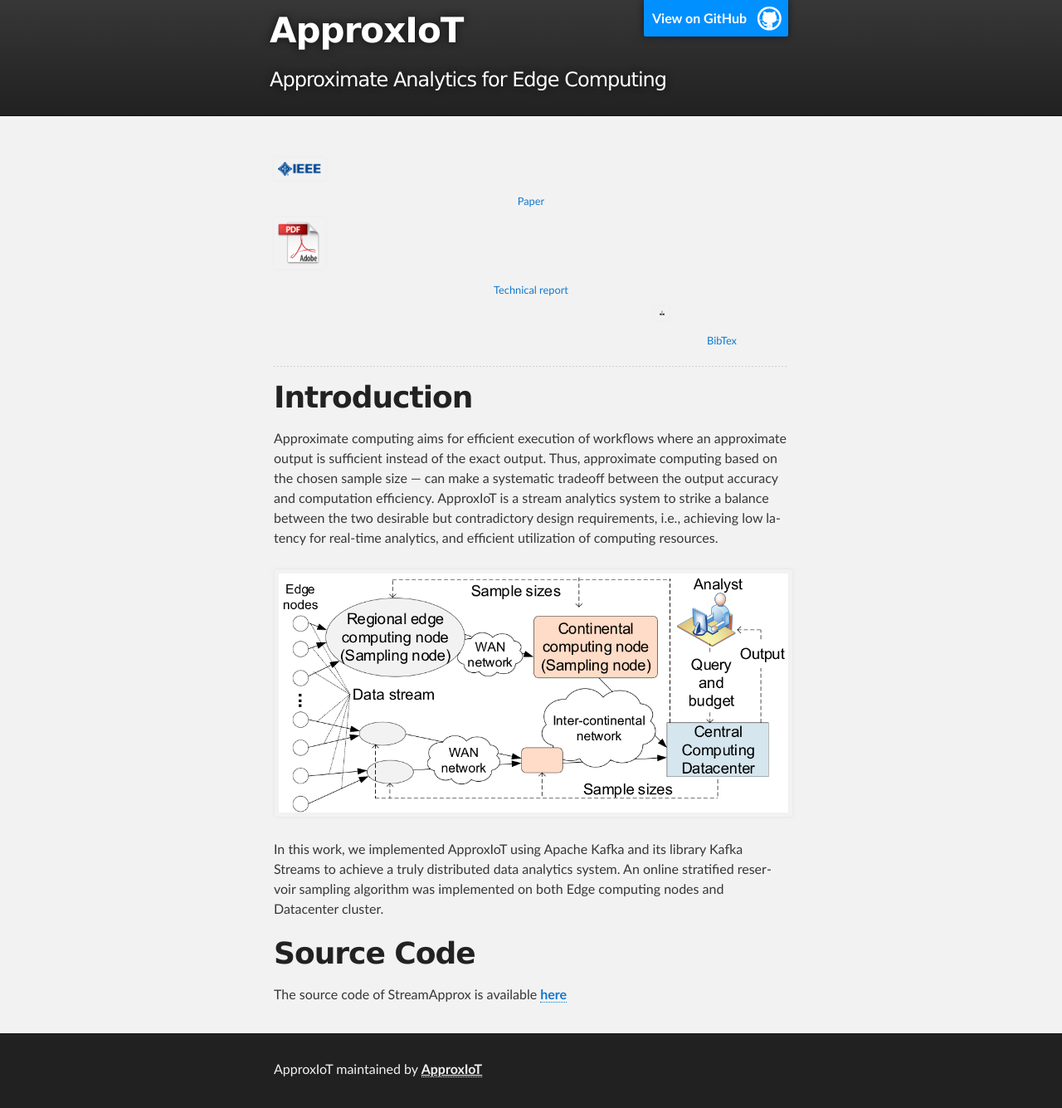
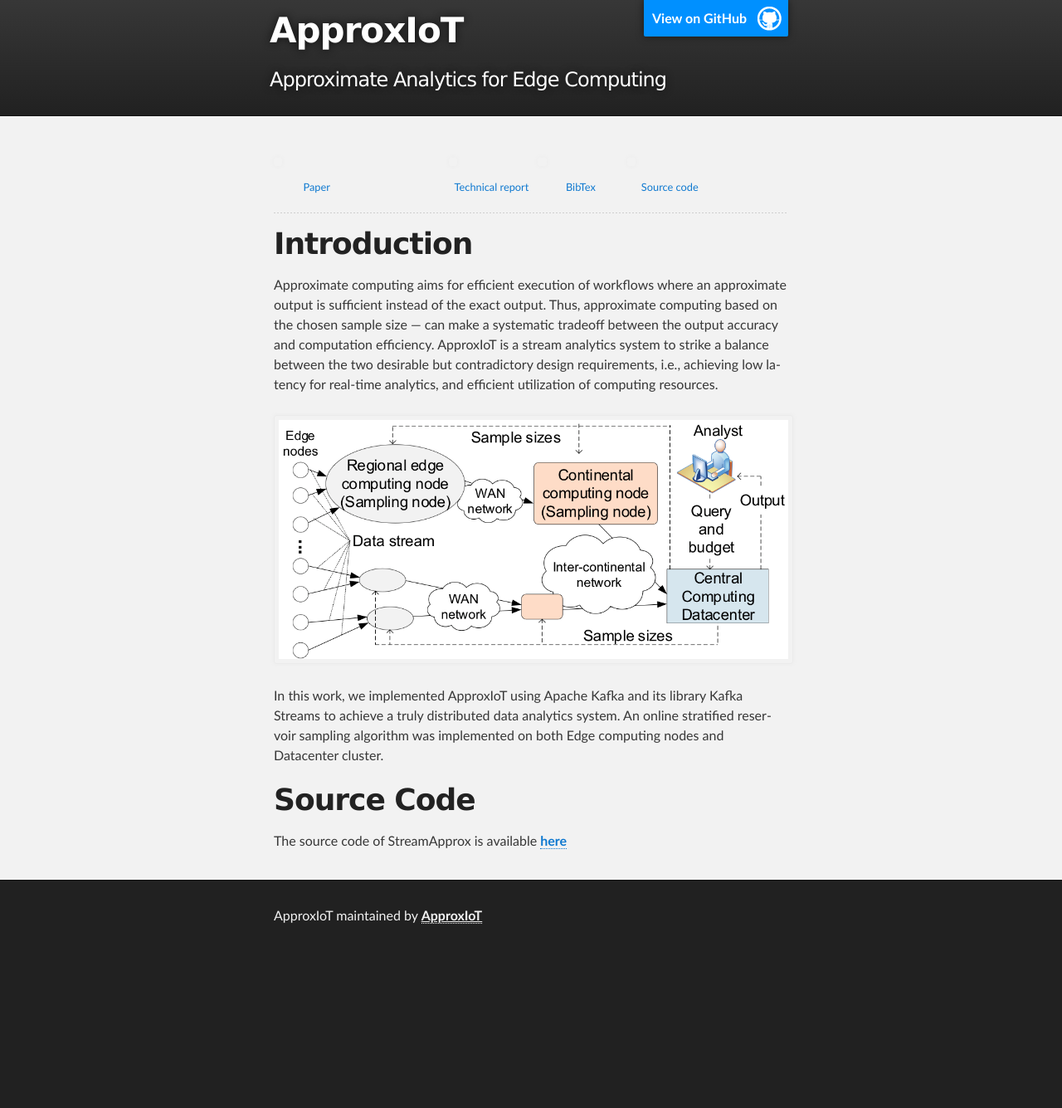
Before and after one commit to ApproxIoT/ApproxIoT, a Jekyll site: the page built from index.md, in a window 1280 px wide. Shown: the whole page at 83% size. Built offline with Jekyll 4.4.1, drawn with Linux system fonts in a browser that asks for light colours; after the commit the page ends 1150 px from its top, so only the background shows below that.

Commit message:
change figures

```diff
--- a/index.md
+++ b/index.md
@@ -6,33 +6,33 @@ layout: default
   <img class="img-spark-flink" src="/images/spark-flink1.png" alt="spark-flink" style="height: 80px; weight: 800px;"/>
 </div> -->
 <div class="row">
-<div class="left">
+<div class="large-2 large-push" markdown="0" style="display: inline-block;">
         <a href="https://xxx">
             <img class="t0" width="10%" src="/ApproxIoT/images/IEEE.png" alt="Paper">
             <div style="text-align:center; margin: 0 0 0 0; font-size: 0.8em;">Paper</div>
         </a>
 </div>
 
- <div class="center">
+ <div class="large-2 large-push-2" markdown="0" style="display: inline-block;">
         <a href="https://xx">
             <img class="t0" width="10%" src="/ApproxIoT/images/report-icon.png" alt="Technical report">
             <div style="text-align:center; margin: 0 0 0 0; font-size: 0.8em;">Technical report</div>
         </a>
 </div>
 
- <div class="right" >
+ <div class="large-2 large-push-2" markdown="0" style="display: inline-block;">
         <a href="/ApproxIoT/docs/bib.md">
             <img class="t0" width="10%" src="/ApproxIoT/images/bibtex-icon.png" alt="Bibtex">
             <div style="text-align:center; margin: 0 0 0 0; font-size: 0.8em;">BibTex</div>
         </a>
 </div>
 
- <!-- <div class="large-2 large-push-2" markdown="0" style="text-align:center;">
+ <div class="large-2 large-push-2" markdown="0" style="display: inline-block;">
         <a href="https://xx">
             <img class="t0" width="10%" src="/ApproxIoT/images/github-icon.png" alt="Source code">
             <div style="text-align:center; margin: 0 0 0 0; font-size: 0.8em;">Source code</div>
         </a>
-</div> -->
+</div>
 
 </div>
 -------
```
